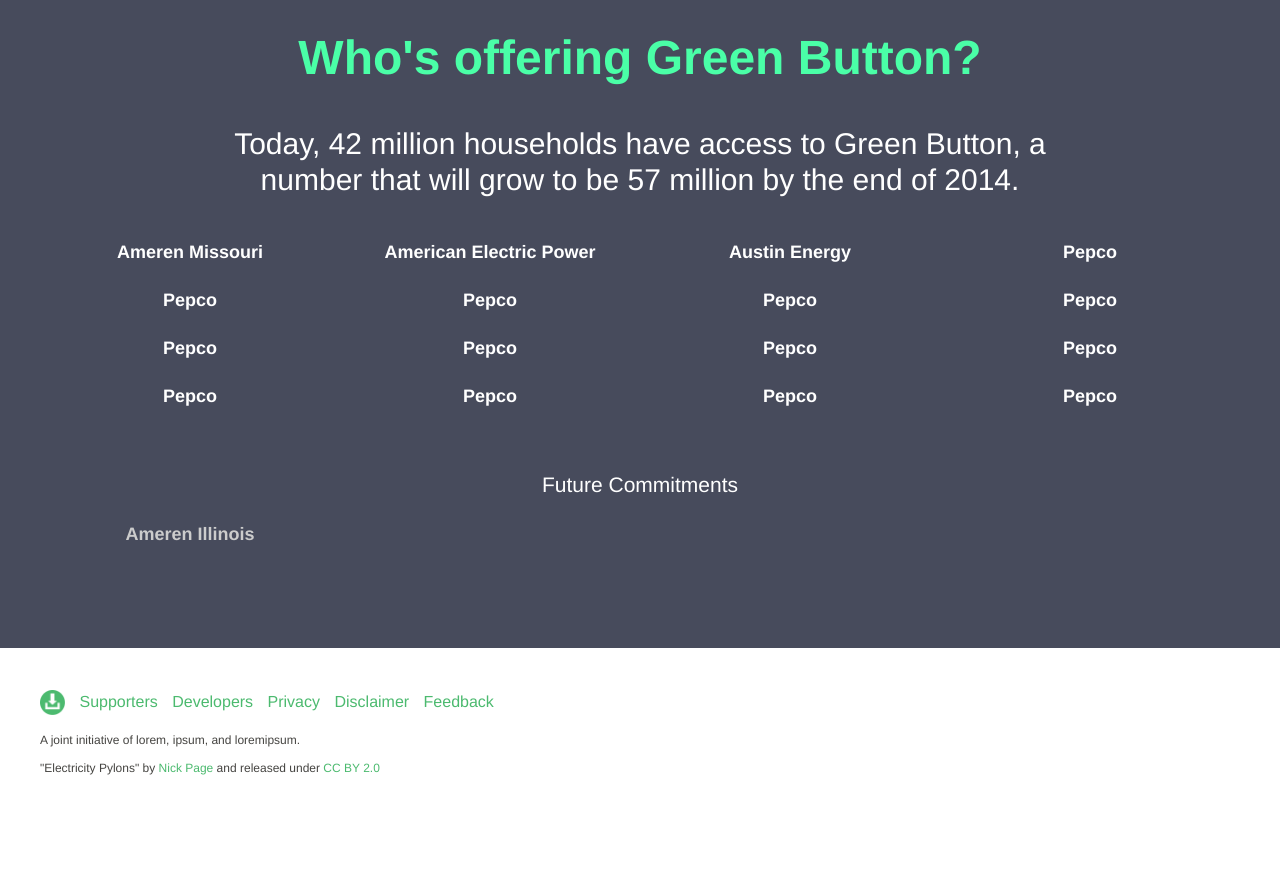
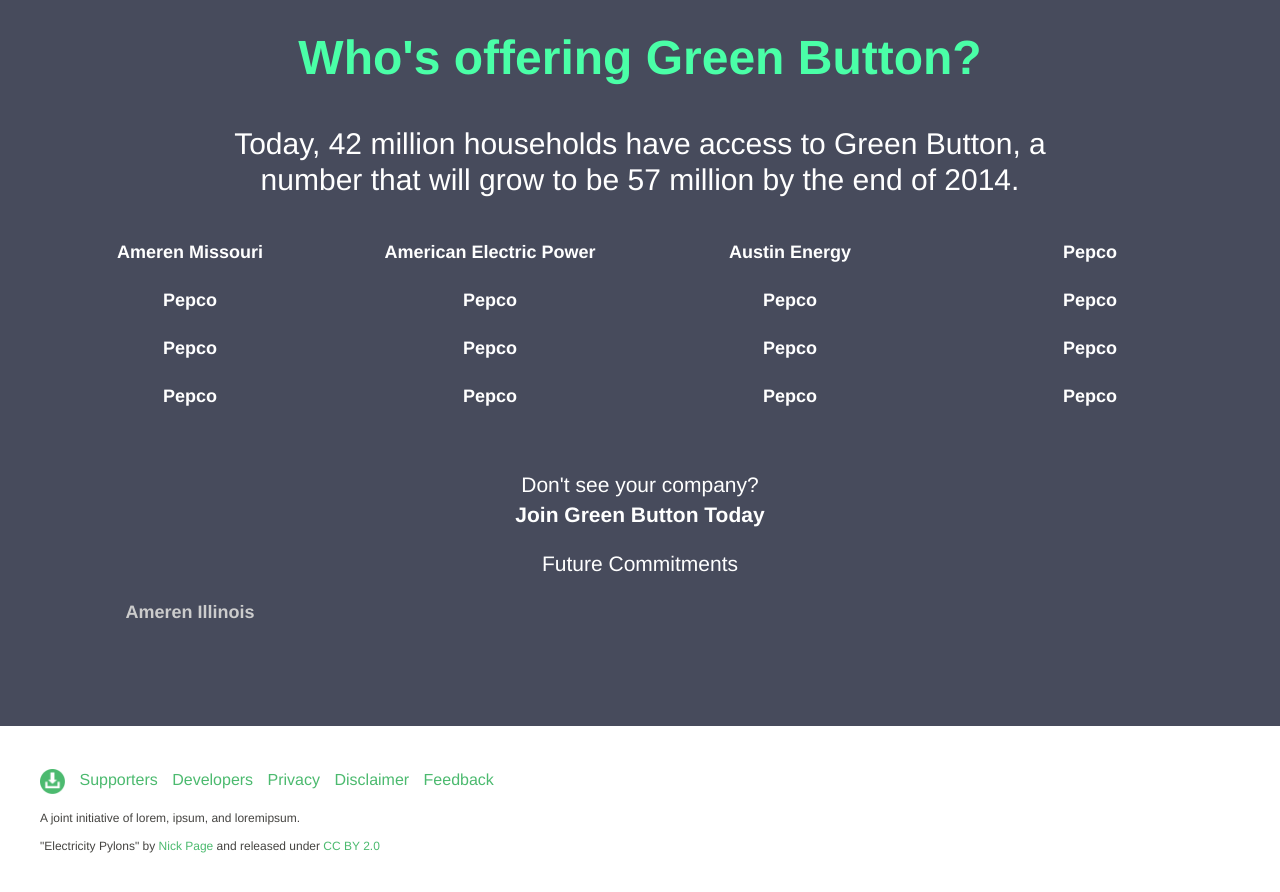
Before and after one commit to green-button/green-button.github.io, a Jekyll site: the page built from index.html, in a window 1280 px wide and 900 px high, scrolled down 1273 px. Shown: the top 892 px of the window. Built offline with Jekyll 4.4.1, drawn with Linux system fonts in a browser that asks for light colours; before the commit the page ends 2095 px from its top, so only the background shows below that.

Commit message:
foolish sean, deleted stuff by accident!

```diff
--- a/index.html
+++ b/index.html
@@ -62,6 +62,8 @@ title: Home
         {% endif %}
         {% endfor %}
       </ul>
+       <div class="lead">Don't see your company?<br><a class="buttonish" href=mailto:info@greenbuttondata.org?subject=Getting%20started%20with%20Green%20Button&#038;body=Hi!%0A%0AI’d%20like%20to%20get%20started%20with%20Green%20Button.%20Could%20you%20send%20me%20more%20information?%0A%0AThanks,%0A%0A[Your%20name]%0A[Your%20organization]%0A[Your%20contact%20information]>Join Green Button Today</a></div>
+
       <div class="lead">Future Commitments</div>
       <ul class="partner_list commitments">
         {% for partner in site.data.partners %}
```
